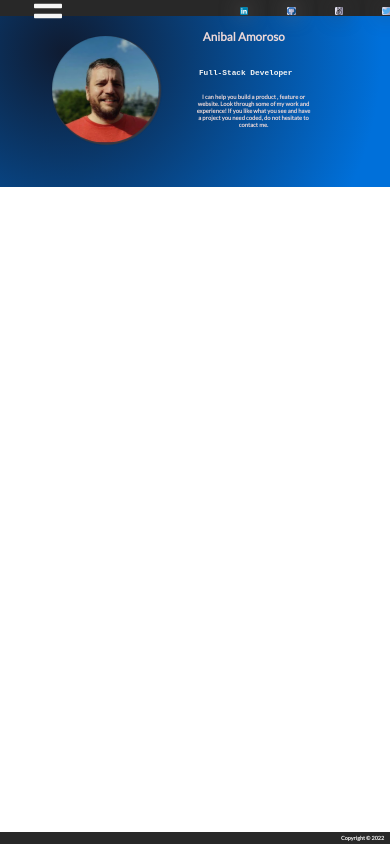
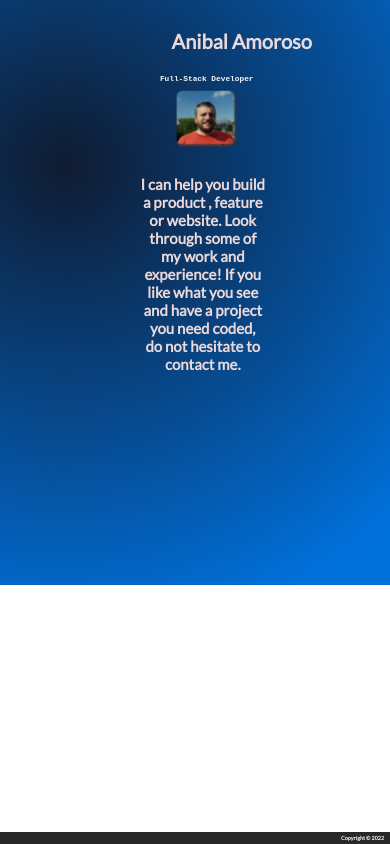
Before and after one commit to sjdev2212/portfoliosjdev, a React (Create React App) app: page / in a window 390 px wide. Built offline with nearby package versions, Linux system fonts and the light colour scheme.

Commit message:
responivness

```diff
--- a/src/Home.css
+++ b/src/Home.css
@@ -1,23 +1,24 @@
 .main {
   display: grid;
   grid-template-columns: 1fr 1fr;
-    background-image: radial-gradient( circle farthest-corner at 16.5% 28.1%,  rgba(15,27,49,1) 0%, rgba(0,112,218,1) 90% );
+  background-image: radial-gradient(circle farthest-corner at 16.5% 28.1%, rgba(15, 27, 49, 1) 0%, rgba(0, 112, 218, 1) 90%);
   height: 48vw;
   width: 100%;
 
 }
+
 .caripela {
   height: 28vw;
   width: 28vw;
-    border-radius:100%;
+  border-radius: 100%;
   box-shadow: 1px 1px 1px 1px #413939;
   opacity: 0.9;
   filter: sepia(10%);
-
   position: relative;
   top: 8vw;
   left: 13vw;
 }
+
 .nombre {
   position: relative;
   animation-fill-mode: forwards;
@@ -29,32 +30,36 @@
   width: 40vw;
 
 }
+
 .dev {
   position: relative;
   top: 14vw;
   left: 21vw;
   font-size: 2vw;
   font-weight: 800;
-    color: rgb(248, 11, 11);
+
 
 }
-.paragraph{
+
+.paragraph {
   position: relative;
-    left:50vw;
+  left: 50vw;
   bottom: 10vw;
   font-size: 1.5vw;
   font-weight: 800;
   color: rgb(236, 216, 216);
   width: 30vw;
   text-align: center;
+  animation: 8s anim-paragraph ease-out;
 }
 
-.home-container{
+.home-container {
   display: grid;
   grid-template-columns: 1fr 1fr;
   justify-content: end;
 
 }
+
 .typing-demo {
   width: 22ch;
   animation: typing 2s steps(22), blink .5s step-end infinite alternate;
@@ -79,23 +84,93 @@
     border-color: transparent
   }
 }
-  .paragraph{
-    animation: 8s anim-paragraph ease-out ;
-  }
+
 @keyframes anim-paragraph {
   0% {
     opacity: 0;
     transform: translateY(80%);
   }
+
   20% {
     opacity: 0;
   }
+
   50% {
     opacity: 1;
     transform: translateY(0%);
   }
+
   100% {
     opacity: 1;
     transform: translateY(0%);
   }
 }
+@media screen and (max-width: 800px) {
+
+.main {
+display: flex;
+  flex-direction: column;
+  background-image: radial-gradient(circle farthest-corner at 16.5% 28.1%, rgba(15, 27, 49, 1) 0%, rgba(0, 112, 218, 1) 90%);
+  height: 150vw;
+  width: 100%;
+}
+.caripela {
+  height: 14vw;
+  width: 15vw;
+  border-radius: 10%;
+  box-shadow: 1px 1px 1px 1px #413939;
+  opacity: 0.9;
+  filter: sepia(10%);
+  position: relative;
+  top: 15vw;
+  left: 45vw;
+}
+.nombre {
+  position: relative;
+  animation-fill-mode: forwards;
+  top: 7.5vw;
+  left: -6vw;
+  font-size: 20px;
+  font-weight: 800;
+  color: rgb(236, 216, 216);
+  width: 38vw;
+  margin-bottom: 3vw;
+
+}
+
+.dev {
+  position: relative;
+  top: 10vw;
+  left: -9vw;
+  font-size: 18px;
+  font-weight: 800;
+  margin-bottom: 3vw;
+
+
+}
+.typing-demo {
+  width: 22ch;
+  animation: typing 2s steps(22), blink .5s step-end infinite alternate;
+  white-space: nowrap;
+  overflow: hidden;
+  border-right: 3px solid;
+  font-family: monospace;
+  font-size: 2vw;
+  font-weight: 800;
+  color: whitesmoke;
+}
+
+.paragraph {
+  position: relative;
+  left: 36vw;
+top: 30vw;
+  font-size: 15px;
+  font-weight: 800;
+  color: rgb(236, 216, 216);
+  width: 32vw;
+  text-align: center;
+  animation: 8s anim-paragraph ease-out;
+}
+
+
+}
--- a/src/Navbar.css
+++ b/src/Navbar.css
@@ -15,13 +15,7 @@
 }
 
 .nav-menu {
-  background: #000000;
-  /* fallback for old browsers */
-  background: -webkit-linear-gradient(to bottom, #434343, #000000);
-  /* Chrome 10-25, Safari 5.1-6 */
   background: linear-gradient(to bottom, #434343, #000000);
-  /* W3C, IE 10+/ Edge, Firefox 16+, Chrome 26+, Opera 12+, Safari 7+ */
-
   width: 13vw;
   height: 100vh;
   display: flex;
@@ -143,3 +137,10 @@ span {
 .angel:hover {
   transform: scale(1.2);
 }
+
+
+@media screen and (max-width: 768px) {
+  .navbar-res{
+    display: none;
+  }
+}
--- a/src/Navbar.js
+++ b/src/Navbar.js
@@ -19,7 +19,7 @@ const Navbar = () => {
         setSidebar(!sidebar);
     }
   return (
-    <>
+    <div className='navbar-res'>
           <IconContext.Provider  value={{ color: 'whitesmoke', marginTop: '2vw' }}>
     <div className="navbar">
 
@@ -77,7 +77,7 @@ const Navbar = () => {
 
 </nav>
 </IconContext.Provider>
-   </>
+   </div>
   )
 }
 
```
Lines whose indentation alone changed are shown as unchanged.
